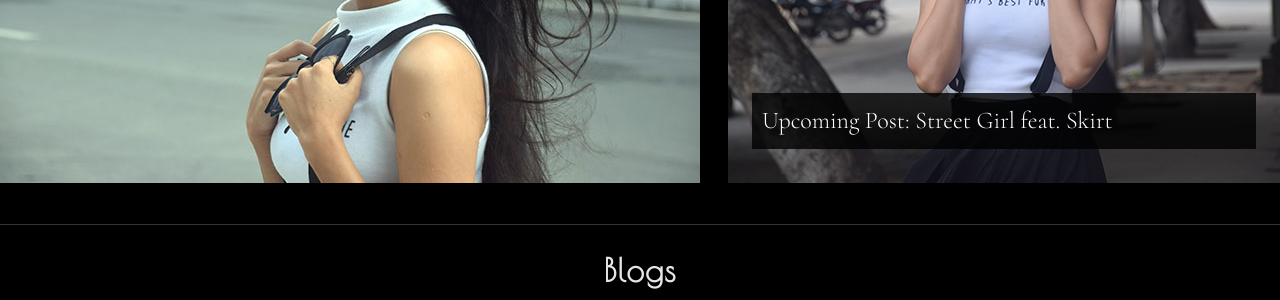
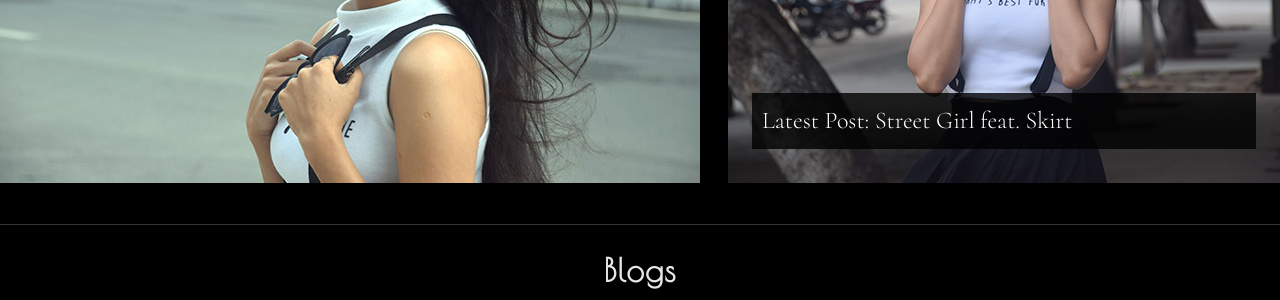
Before and after one commit to mspejavar/mspejavar.github.io, a Jekyll site: the page built from home.md, in a window 1280 px wide. Shown: the part 521-821 px from the top of the page. Built offline with Jekyll 4.4.1, drawn with Linux system fonts in a browser that asks for light colours; nearby versions of some CDN libraries.

Commit message:
Updated home.md

```diff
--- a/home.md
+++ b/home.md
@@ -11,7 +11,7 @@
 	<div class="media-bd" style="padding-left:28px;">
                 <a href="/blog/street/2016/08/the-skirt-affair/">
 		<div style="background:url('/images/upcoming.jpg') no-repeat;height:400px;padding: 10px 24px;">
-			<p style="background-color: rgba(0,0,0,0.8);padding: 10px;font-size: 24px; font-family:Cormorant;margin-top: 300px;">Upcoming Post: Street Girl feat. Skirt</p>
+			<p style="background-color: rgba(0,0,0,0.8);padding: 10px;font-size: 24px; font-family:Cormorant;margin-top: 300px;">Latest Post: Street Girl feat. Skirt</p>
 		</div></a>
 	</div>
 </div>
```
